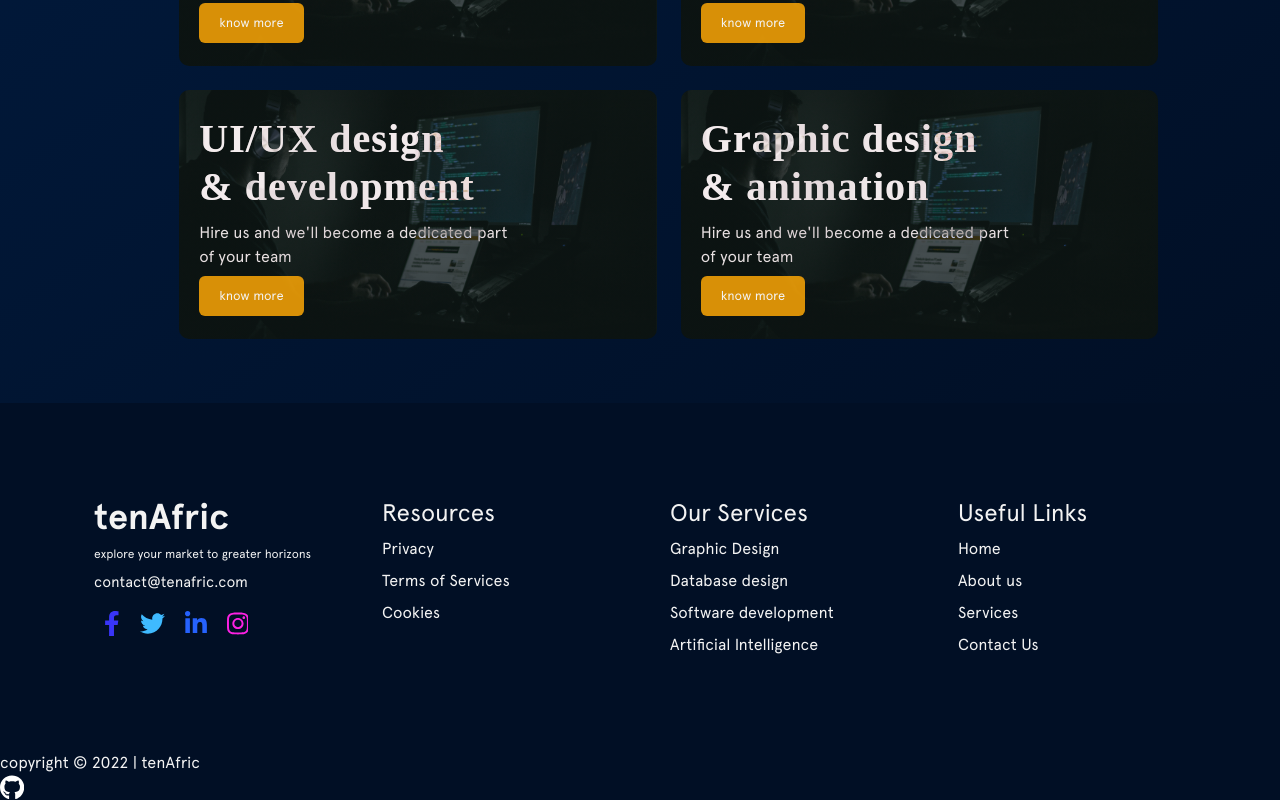
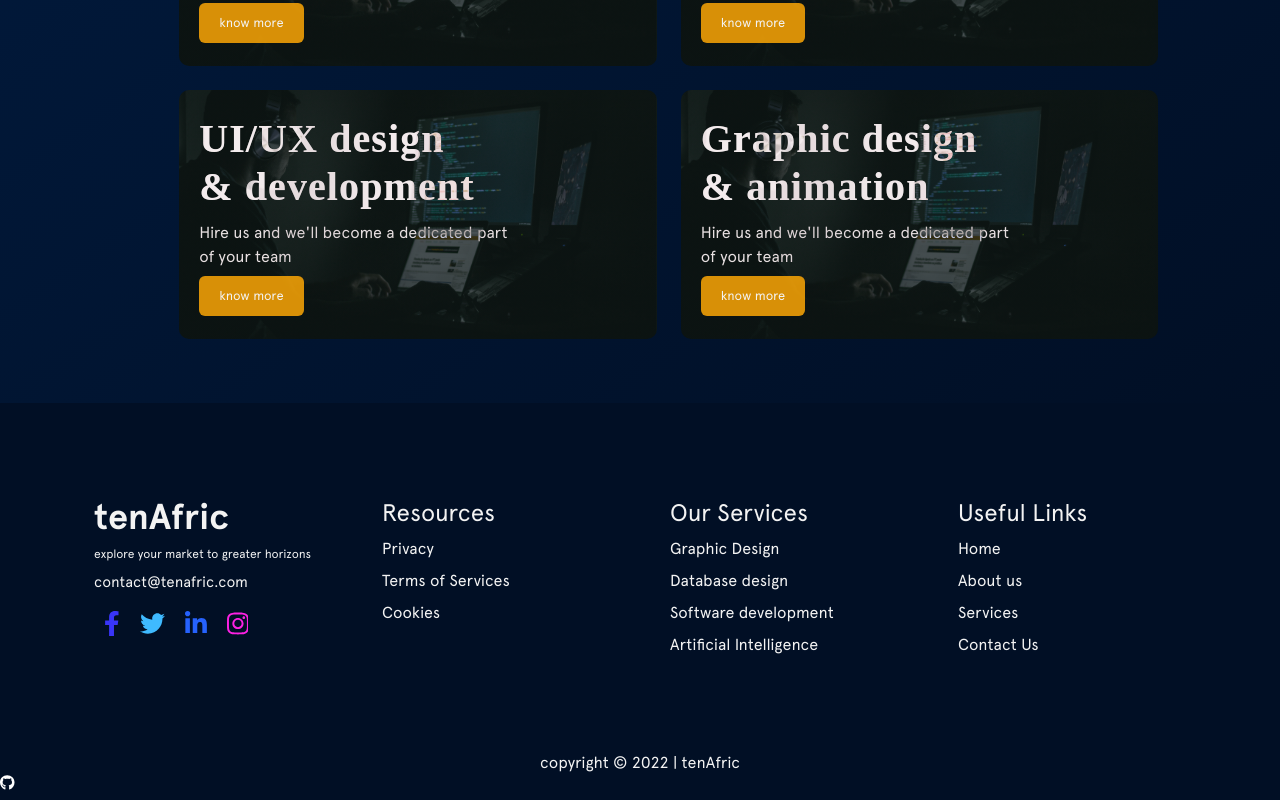
Before and after one commit to tenAfric/tenAfrik, a React (Create React App) app: page / in a window 1280 px wide. Shown: the part 1229-2029 px from the top of the page. Built offline with nearby package versions, Linux system fonts and the light colour scheme.

Commit message:
swept screen breathe football instead

```diff
--- a/src/styles/css/footer.css
+++ b/src/styles/css/footer.css
@@ -39,8 +39,9 @@
 }
 .footer .footerCopyright {
   width: 100%;
+  text-align: center;
 }
 .footer .footerCopyright p span a .githubIcon {
-  height: 25px;
+  height: 15px;
   fill: #fff;
 }/*# sourceMappingURL=footer.css.map */
--- a/src/styles/scss/footer.scss
+++ b/src/styles/scss/footer.scss
@@ -41,11 +41,12 @@
     }
     .footerCopyright{
         width: 100%;
+        text-align: center;
         p{
             span{
                 a{
                     .githubIcon{
-                        height: 25px;
+                        height: 15px;
                         fill: #fff;
                     }
                 }
```
Also changed, not shown: 1 other file (tests, documents, lock files or other folders).
